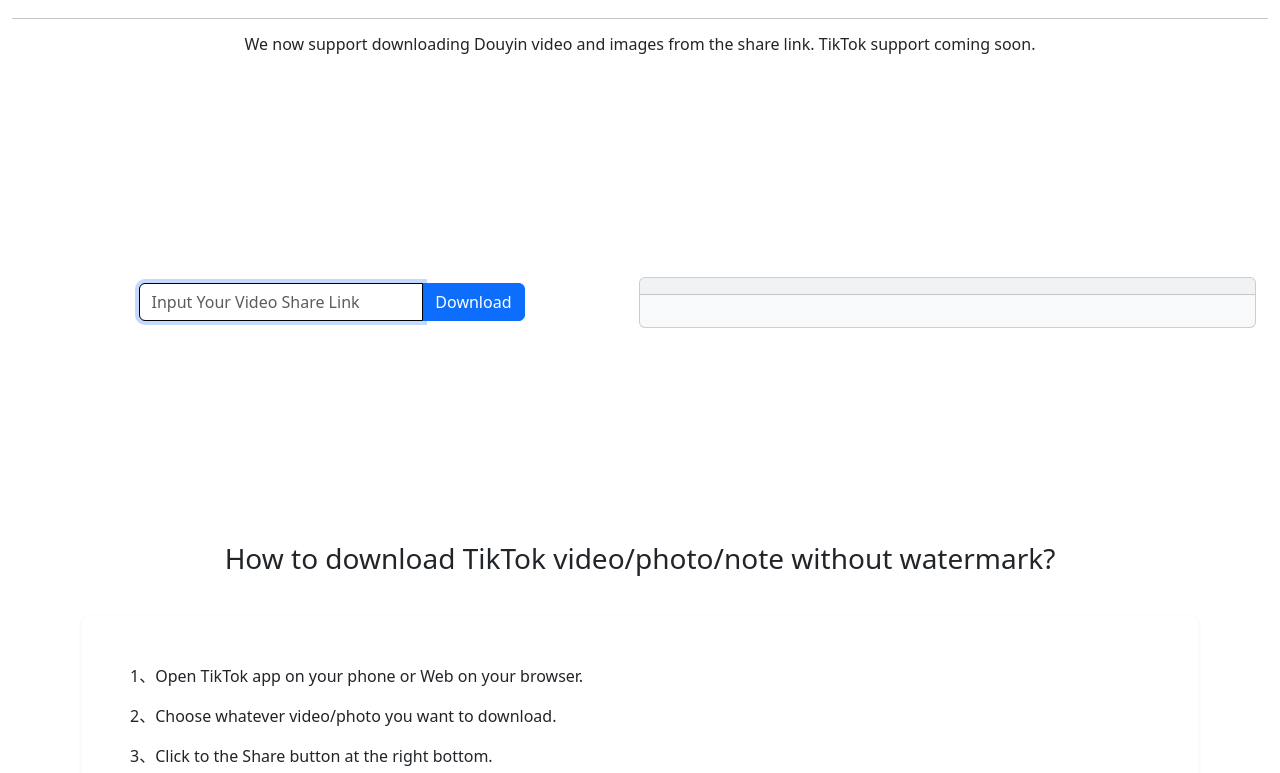
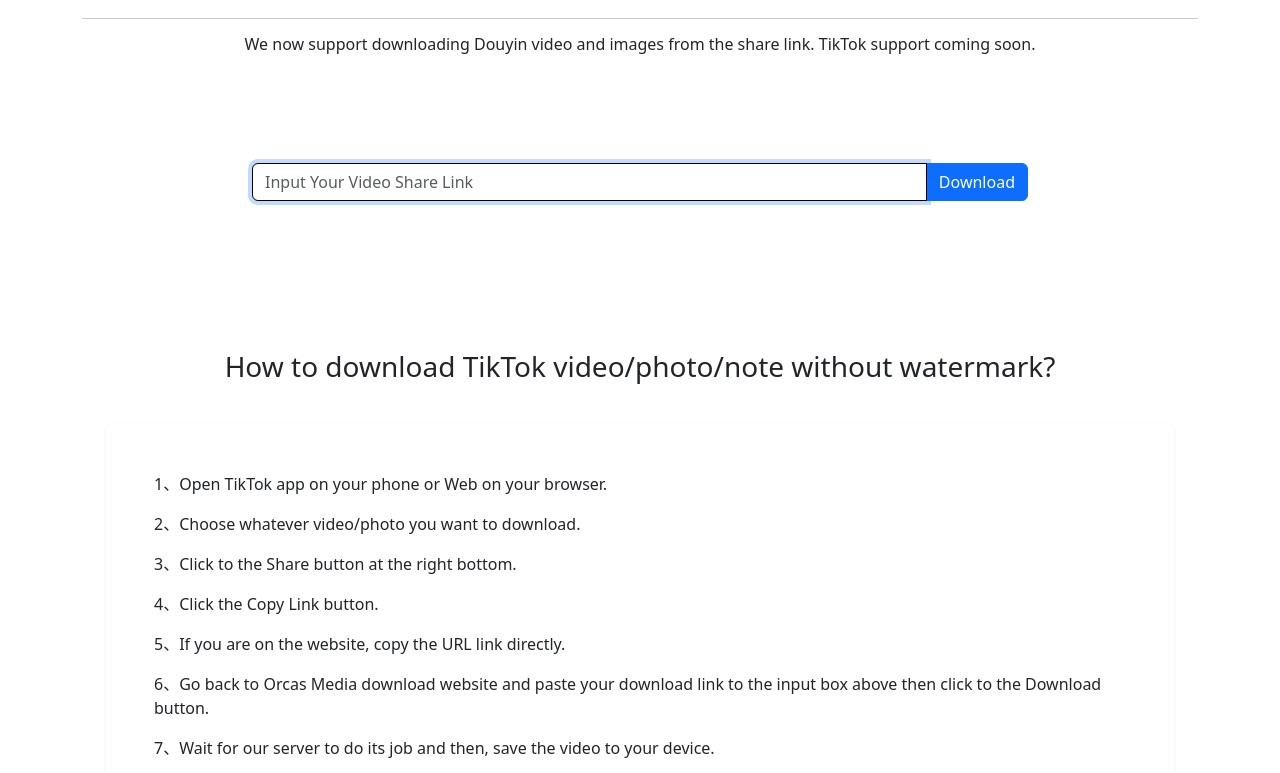
Before and after one commit to belingud/downloader, a website built with Parcel: page src/index.html in a window 1280 px wide. Shown: the part 58-831 px from the top of the page. Built offline with nearby package versions, Linux system fonts and the light colour scheme.

Commit message:
search and result up and down

```diff
--- a/src/css/style.css
+++ b/src/css/style.css
@@ -24,8 +24,10 @@
 
 #total {
   display: flex;
+  /* 子元素垂直排列 */
   flex-direction: column;
   min-height: 100vh;
+  /* 水平居中 */
   justify-content: center;
   /* flex: 1; */
 }
@@ -38,24 +40,25 @@
 }
 
 /* 动态为footer添加类fixed-bottom */
-.fixed-bottom {
+/* .fixed-bottom {
   position: flex;
   bottom: 0;
-  /* 确保footer的高度不会导致滚动条出现 */
   height: auto;
-}
+} */
 
 #main {
   display: flex;
-  /* flex-direction: column; 垂直排列子元素 */
-  /* justify-content: center; 水平居中 */
+  /* 垂直排列子元素 */
+  flex-direction: column;
+  justify-content: center; /**水平居中*/
   align-items: center;
-  flex: 1; /* 使#main占据剩余空间 */
+  /* 使#main占据剩余空间 */
+  flex: 1;
   overflow: auto; /* 如果内容超出，则显示滚动条 */
   /* margin-bottom: auto; */
   /* margin-bottom:-100px; */
   /* min-height: calc(100vh - 220px); */
-  min-height: 60vh;
+  min-height: 30vh;
   min-width: 100%;
 }
 
@@ -63,28 +66,31 @@
 @media (min-width: 769px) {
   /* 搜索框样式，居中显示 */
   .search-container {
-    display: flex;
+    /* display: flex; */
     justify-content: center; /*水平居中*/
-    align-items: center; /*垂直居中*/
-    text-align: center;
-    width: 100%;
-    height: 100%;
-    flex: 1;
+    /* 垂直居中 */
+    /* align-items: center; */
+    /* text-align: center; */
+    min-width: 100vh;
+    min-height: 25vh;
+    /* height: auto; */
+    /* flex: 1; */
   }
 
   /* 结果框初始隐藏，显示后根据内容自动调整高度 */
-  .result-container {
+  #resultContainer {
     display: none;
-    overflow: auto;
-    justify-content: center;  /* 水平居中 */
+    /* overflow: auto; */
+    /* justify-content: center;  水平居中 */
     /* align-items: center; 垂直居中 */
-    width: 30%;
-    flex: 1;
+    max-width: 80vh;
+    min-width: 60vh;
+    /* flex: 1; */
   }
 
   .info-container {
     display: none;
-    width: 100%;
+    /* width: 100%; */
   }
 }
 
--- a/src/index.html
+++ b/src/index.html
@@ -13,8 +13,8 @@
     <meta name="referrer" content="no-referrer" />
   </head>
   <body>
-    <div class="container-fluid mx-auto w-100" id="total">
-      <header class="d-flex justify-content-between align-items-md-center">
+    <div class="container w-100" id="total">
+      <header class="d-flex text-center align-top">
         <h1 class="h4">
           <a
             href="/"
@@ -39,9 +39,9 @@
       </h6>
 
       <div class="container flex-grow m-0" id="main">
-        <div class="search-container">
+        <div class="d-flex search-container align-items-center text-center">
           <form
-            class="form-inline col-md-8 col-12 col-lg-8 align-items-center d-flex"
+            class="form-inline col-12 align-items-center d-flex"
             id="parseForm"
           >
             <div class="container" id="searchContainer">
@@ -87,14 +87,14 @@
             </div>
           </form>
         </div>
-        <div class="result-container h-75 card text-bg-light">
+        <div class="result-container card text-bg-light" id="resultContainer">
           <div class="card-header" id="resultCardHeader"></div>
           <div class="video-container card-body" id="resultCardBody"></div>
         </div>
       </div>
 
       <!-- 提示 -->
-      <section class="feature-promo-seciton ptb-100">
+      <section class="container mt-5">
         <div class="container">
           <div class="row justify-content-center">
             <div class="col-md-10 col-lg-10">
@@ -110,9 +110,9 @@
           <div class="row">
             <div class="col-md-12 col-lg-12">
               <div
-                class="single-service-plane rounded white-bg shadow-sm p-5 mt-md-4 mt-lg-4"
+                class="rounded white-bg shadow-sm p-5 mt-md-4 mt-lg-4"
               >
-                <div class="service-plane-content text-left">
+                <div class="text-left">
                   <p>
                     1、Open TikTok app on your phone or Web on your browser.
                   </p>
--- a/src/js/main.js
+++ b/src/js/main.js
@@ -79,7 +79,7 @@
 
 function displayResults(data) {
   // 显示结果容器
-  let resultContainer = document.querySelector(".result-container");
+  let resultContainer = document.getElementById("resultContainer");
   // 移动搜索框到左侧（如果需要）
   let searchContainer = document.querySelector(".search-container");
   resultContainer.style.display = "flex";
@@ -93,7 +93,6 @@
   //   resultContainer.style.width = "100%";
   //   resultContainer.style.marginLeft = "0"; // 重置为默认值
   // }
-
   // 将视频播放信息添加到video-container
   let resultCardBody = document.getElementById("resultCardBody");
 
```
Also changed, not shown: 2 other files.
